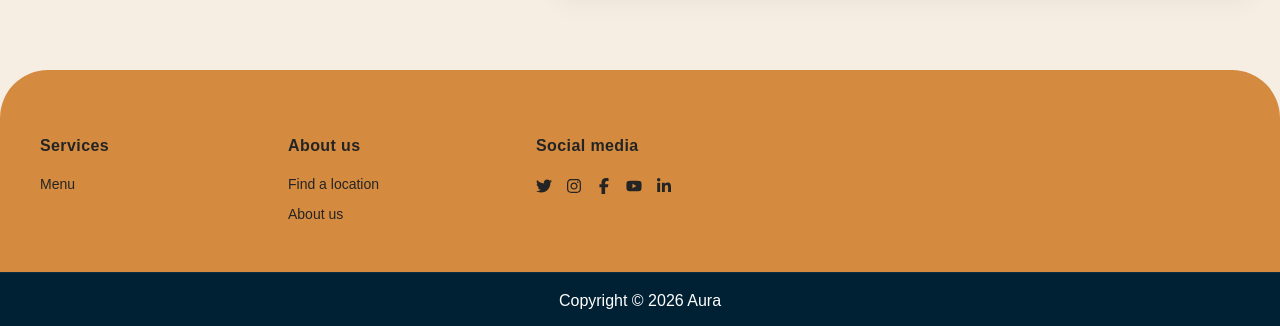
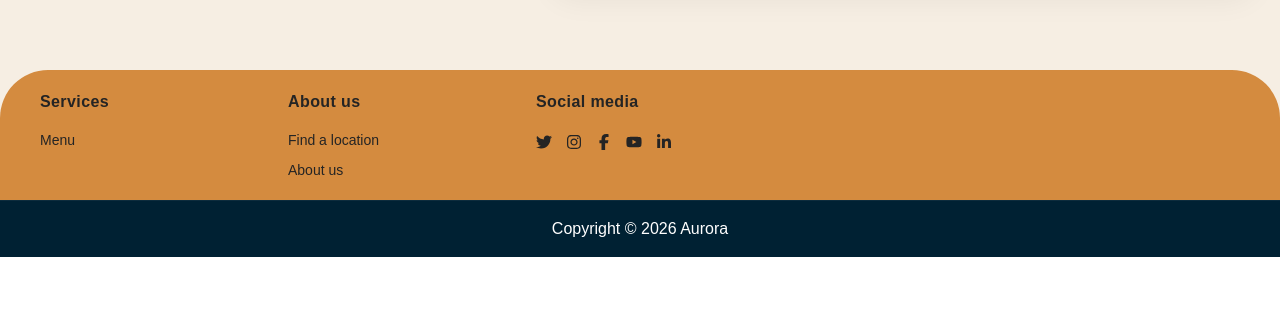
Before and after one commit to ResyinRVH/aura-coffee, a Next.js app: page / in a window 1280 px wide. Shown: the part 2662-2988 px from the top of the page. After the commit the page ends 2919 px from the top, so only its background shows below. Built offline with nearby package versions, Linux system fonts and the light colour scheme.

Commit message:
style(footer):change padding size

```diff
--- a/src/components/Footer.tsx
+++ b/src/components/Footer.tsx
@@ -10,13 +10,13 @@ import {
 export default function Footer() {
   return (
     <footer className="w-full bg-coffee text-silver rounded-t-[32px] sm:rounded-t-[48px] overflow-hidden">
-      <div className="max-w-7xl mx-auto px-6 sm:px-10 pt-16 pb-12 ">
+      <div className="max-w-7xl mx-auto px-6 sm:px-10 pt-5 pb-5 ">
         <div className="grid grid-cols-2 md:grid-cols-5 gap-8 sm:gap-10">
           <div className="space-y-4">
             <h4 className="text-silver font-semibold text-base tracking-wide">Services</h4>
             <ul className="space-y-2.5 text-xs sm:text-sm text-silver">
               <li>
-                <Link href="#" className="hover:text-white transition-colors duration-200">
+                <Link href="#menu" className="hover:text-white transition-colors duration-200">
                   Menu
                 </Link>
               </li>
@@ -64,7 +64,7 @@ export default function Footer() {
       </div>
 
       <div className="w-full bg-navy py-4 border-t border-white/5 text-white flex justify-center">
-          <p>Copyright &copy;  2026 Aura</p>
+          <p>Copyright &copy;  2026 Aurora</p>
       </div>
     </footer>
   )
```
